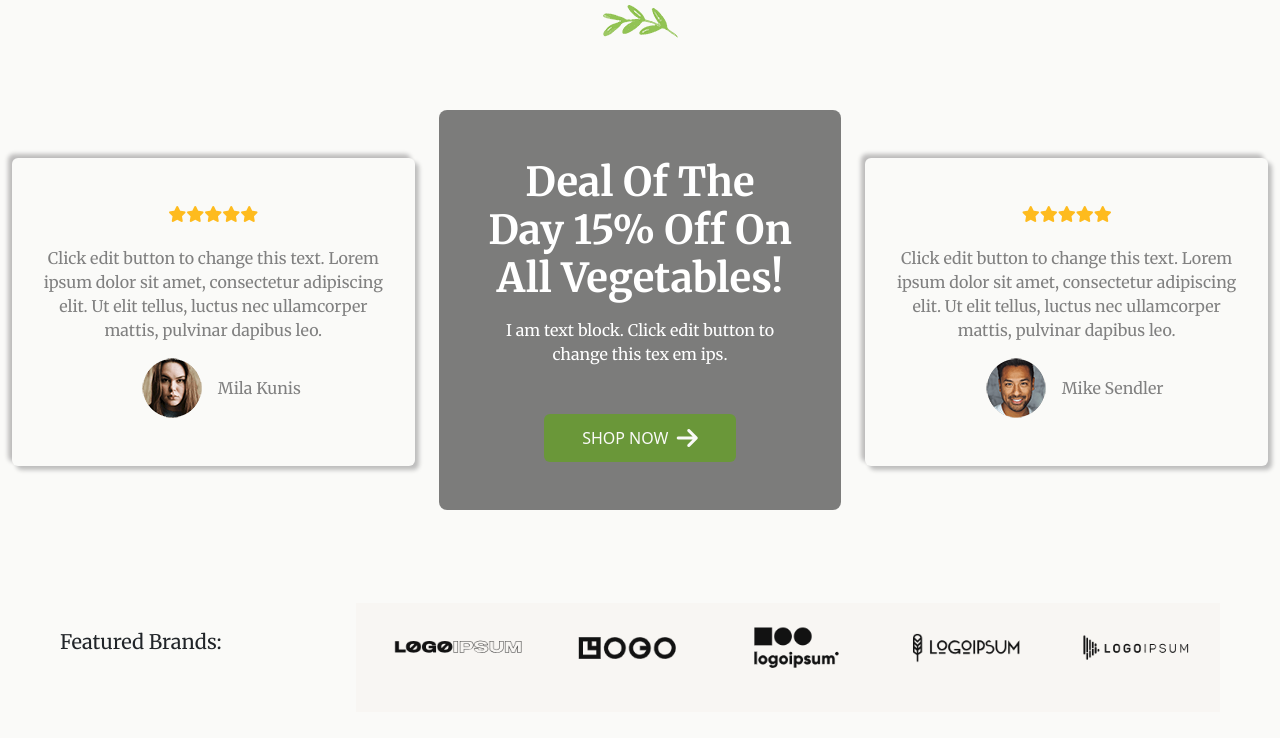
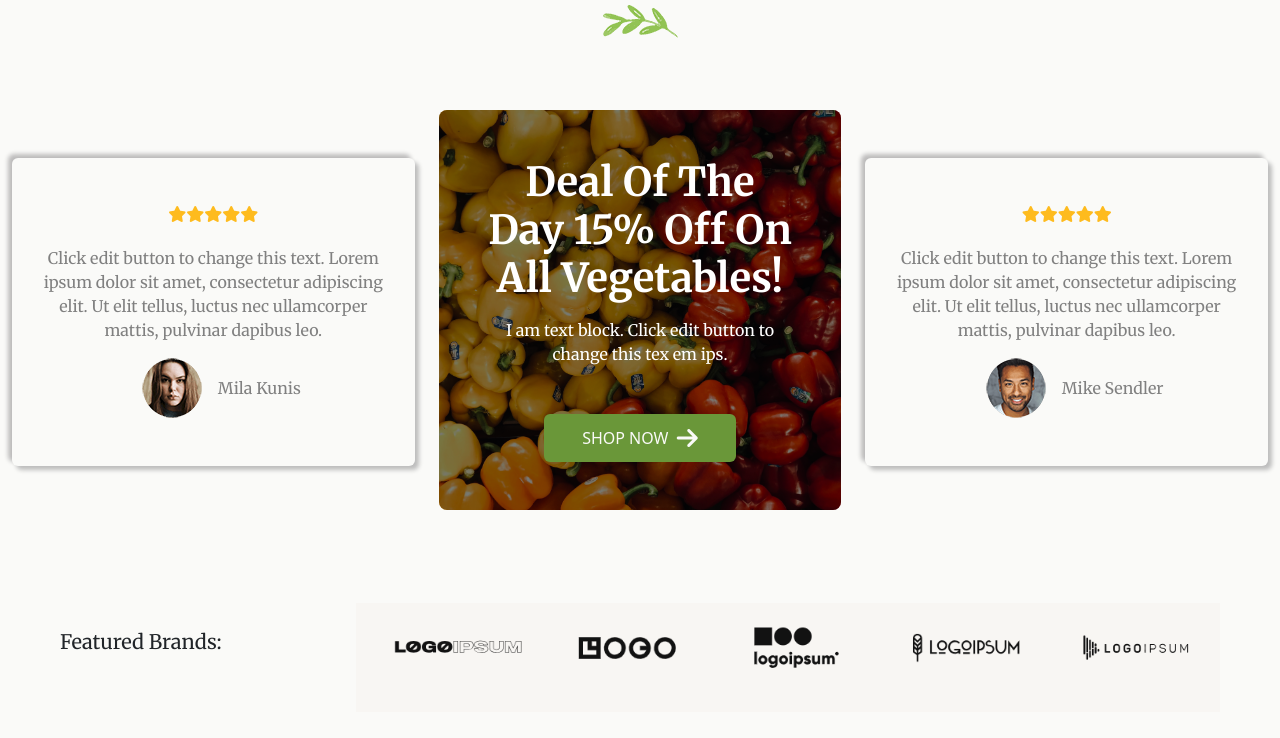
Before and after one commit to chetan9008/E-commerce-Website-, a plain HTML site: page index.html in a window 1280 px wide. Shown: the part 3448-4186 px from the top of the page. Drawn offline with nearby package versions, Linux system fonts and the light colour scheme.

Commit message:
Update style.css

```diff
--- a/style.css
+++ b/style.css
@@ -304,7 +304,7 @@ h6 {
     border-radius: 8px;
     position: relative;
     color: white;
-    background: url(images/banner.jpg) no-repeat center center/cover;
+    background: url(banner.jpg) no-repeat center center/cover;
 }
 
 .banner-text {
```
